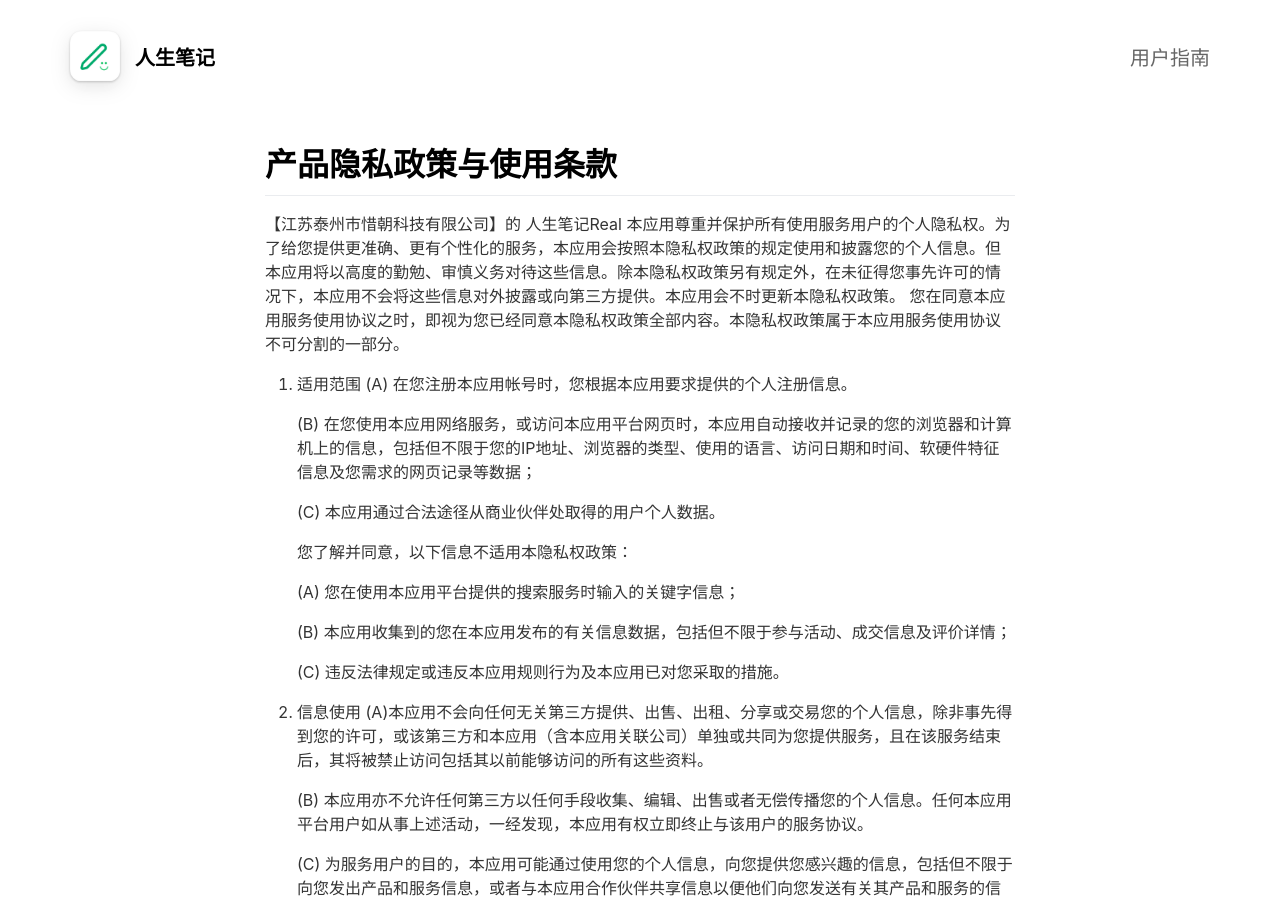
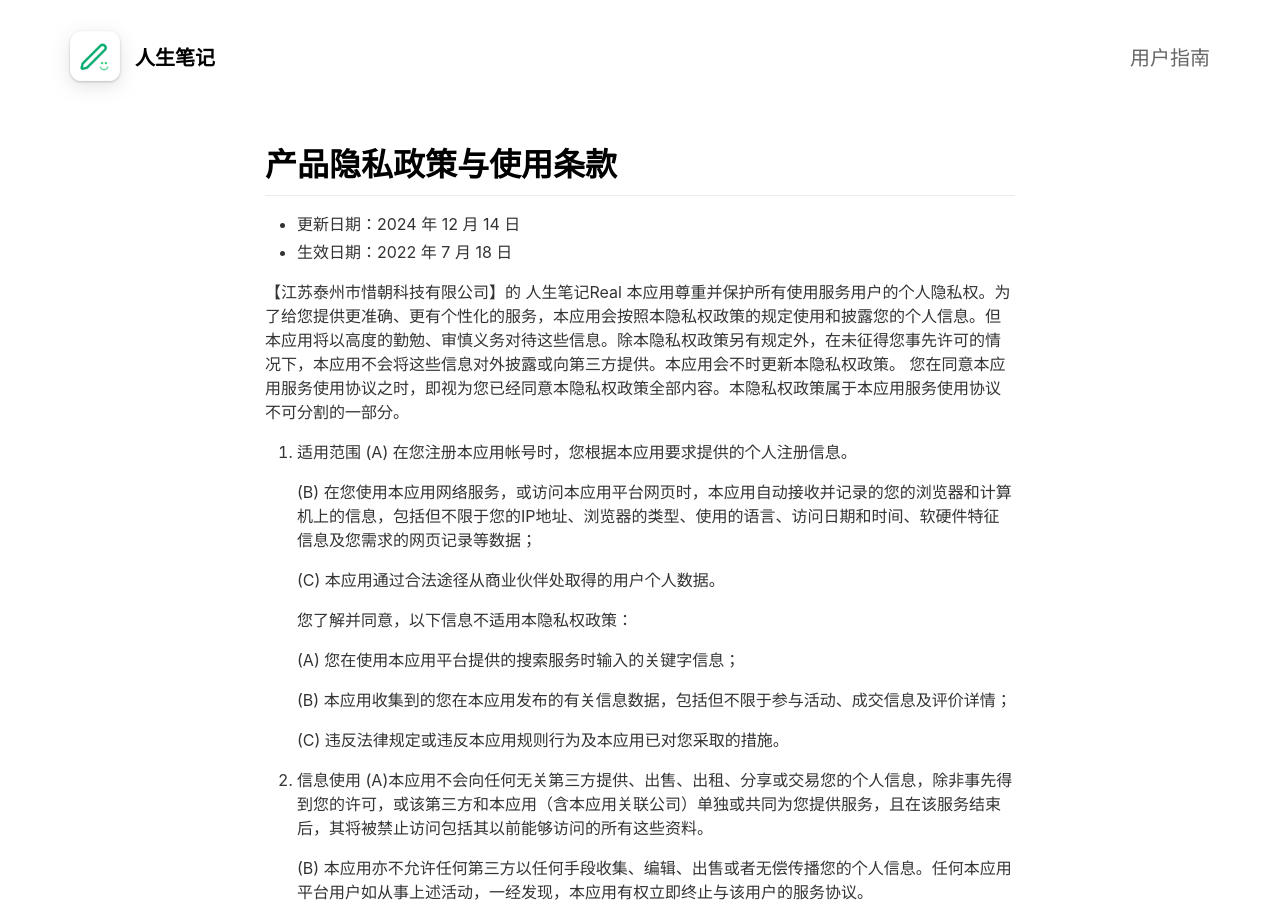
Before and after one commit to iofree/lifelog-site, a Jekyll site: the page built from _pages/privacy.md, in a window 1280 px wide and 900 px high. Built offline with Jekyll 4.4.1, drawn with Linux system fonts in a browser that asks for light colours; nearby versions of some CDN libraries.

Commit message:
Update privacy.md

```diff
--- a/_pages/privacy.md
+++ b/_pages/privacy.md
@@ -5,6 +5,9 @@ include_in_header: false
 ---
 
 # 产品隐私政策与使用条款
+
+- 更新日期：2024 年 12 月 14 日
+- 生效日期：2022 年 7 月 18 日
 
 【江苏泰州市惜朝科技有限公司】的 人生笔记Real 本应用尊重并保护所有使用服务用户的个人隐私权。为了给您提供更准确、更有个性化的服务，本应用会按照本隐私权政策的规定使用和披露您的个人信息。但本应用将以高度的勤勉、审慎义务对待这些信息。除本隐私权政策另有规定外，在未征得您事先许可的情况下，本应用不会将这些信息对外披露或向第三方提供。本应用会不时更新本隐私权政策。 您在同意本应用服务使用协议之时，即视为您已经同意本隐私权政策全部内容。本隐私权政策属于本应用服务使用协议不可分割的一部分。
 
```
